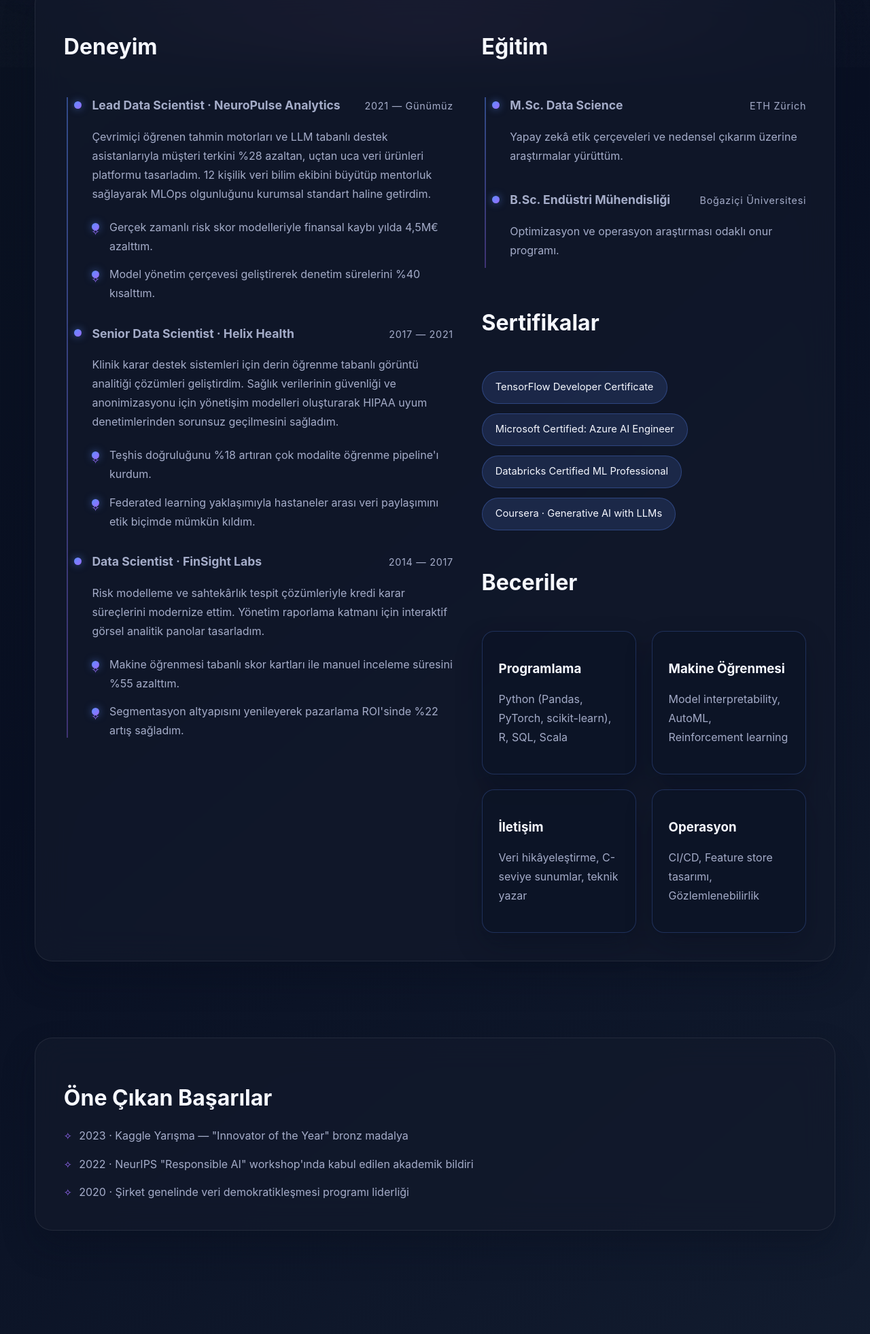
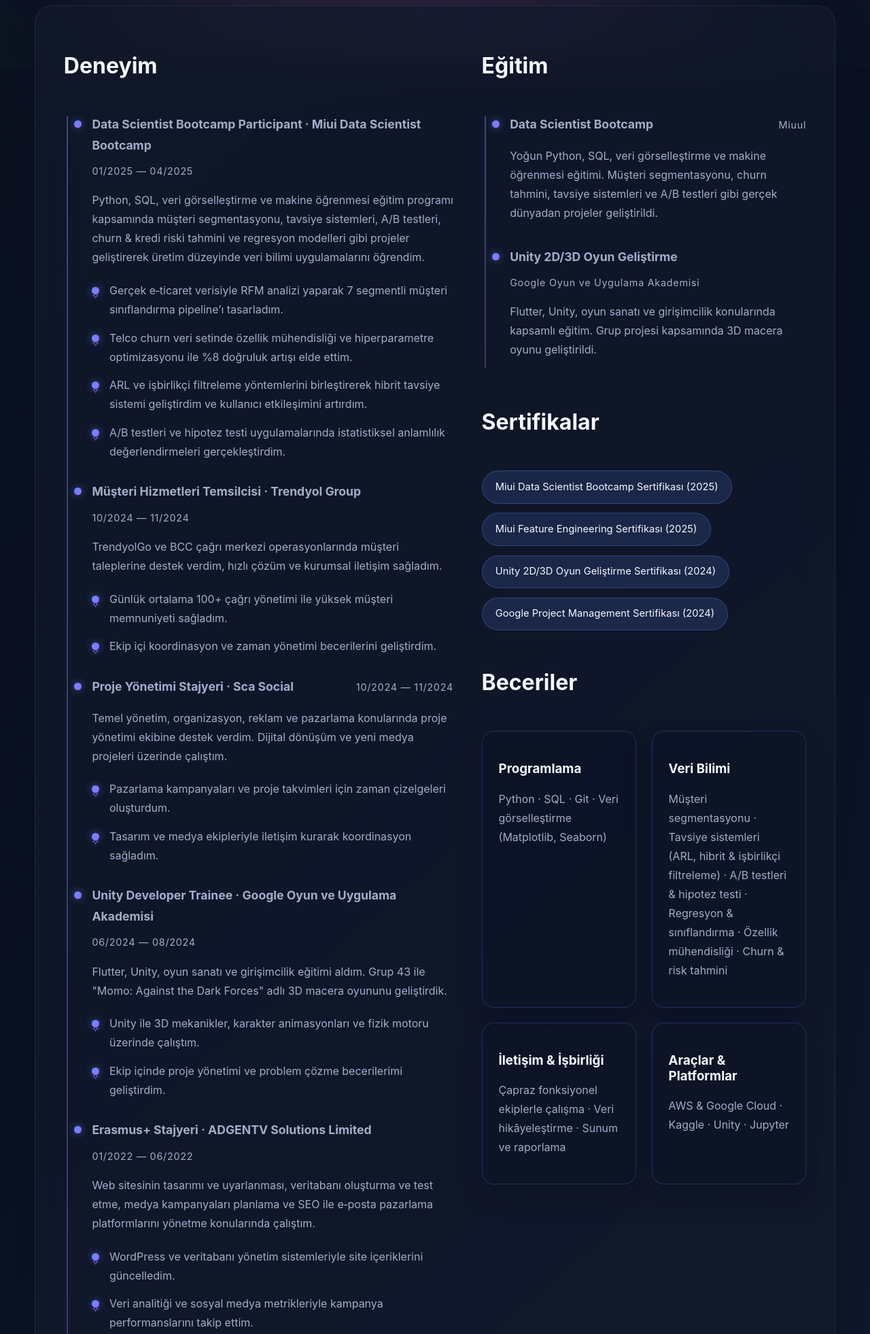
Before and after one commit to onurkrsrml/onur-karasurmeli-portfolio, a plain HTML site: page resume.html in a window 1280 px wide. Shown: the part 701-2663 px from the top of the page at 68% size. Drawn offline with Linux system fonts and the light colour scheme.

Commit message:
profile updated

```diff
--- a/resume.html
+++ b/resume.html
@@ -19,7 +19,7 @@
         <h1>Özgeçmiş</h1>
         <section class="summary">
             <h2>Profesyonel Özet</h2>
-            <p>Kurumsal ölçekte yapay zekâ programlarını sıfırdan inşa etmiş, veri stratejisi ve ürünleşme deneyimi yüksek bir Lead Data Scientist. Regüle endüstrilerde etik uyumluluğu korurken, üretim ortamında çalışan makine öğrenmesi çözümleriyle sürdürülebilir büyüme ve operasyonel verimlilik sağladım.</p>
+            <p>Miuul Data Scientist Bootcamp mezunu Junior Data Scientist ve Python &amp; Machine Learning tutkunu. Python, SQL ve makine öğrenmesi modelleri üzerine yoğun eğitim alarak gerçek dünyadan case çalışmaları üzerinde çalıştım. Müşteri segmentasyonu, tavsiye sistemleri, A/B testleri, regresyon, churn &amp; kredi riski tahmini gibi projeler geliştirerek veriye dayalı çözümler üretmeyi öğrendim. Hedefim veriye dayalı yaklaşımlarla somut iş değeri yaratmak ve uluslararası projelere katkı sağlamak.</p>
         </section>
 
         <section class="resume-grid">
@@ -28,35 +28,60 @@
                 <ul class="timeline">
                     <li>
                         <div class="timeline-header">
-                            <h3>Lead Data Scientist · NeuroPulse Analytics</h3>
-                            <span>2021 &mdash; Günümüz</span>
+                            <h3>Data Scientist Bootcamp Participant · Miui Data Scientist Bootcamp</h3>
+                            <span>01/2025 &mdash; 04/2025</span>
                         </div>
-                        <p>Çevrimiçi öğrenen tahmin motorları ve LLM tabanlı destek asistanlarıyla müşteri terkini %28 azaltan, uçtan uca veri ürünleri platformu tasarladım. 12 kişilik veri bilim ekibini büyütüp mentorluk sağlayarak MLOps olgunluğunu kurumsal standart haline getirdim.</p>
+                        <p>Python, SQL, veri görselleştirme ve makine öğrenmesi eğitim programı kapsamında müşteri segmentasyonu, tavsiye sistemleri, A/B testleri, churn &amp; kredi riski tahmini ve regresyon modelleri gibi projeler geliştirerek üretim düzeyinde veri bilimi uygulamalarını öğrendim.</p>
                         <ul class="achievement-list">
-                            <li>Gerçek zamanlı risk skor modelleriyle finansal kaybı yılda 4,5M€ azalttım.</li>
-                            <li>Model yönetim çerçevesi geliştirerek denetim sürelerini %40 kısalttım.</li>
+                            <li>Gerçek e‑ticaret verisiyle RFM analizi yaparak 7 segmentli müşteri sınıflandırma pipeline’ı tasarladım.</li>
+                            <li>Telco churn veri setinde özellik mühendisliği ve hiperparametre optimizasyonu ile %8 doğruluk artışı elde ettim.</li>
+                            <li>ARL ve işbirlikçi filtreleme yöntemlerini birleştirerek hibrit tavsiye sistemi geliştirdim ve kullanıcı etkileşimini artırdım.</li>
+                            <li>A/B testleri ve hipotez testi uygulamalarında istatistiksel anlamlılık değerlendirmeleri gerçekleştirdim.</li>
                         </ul>
                     </li>
                     <li>
                         <div class="timeline-header">
-                            <h3>Senior Data Scientist · Helix Health</h3>
-                            <span>2017 &mdash; 2021</span>
+                            <h3>Müşteri Hizmetleri Temsilcisi · Trendyol Group</h3>
+                            <span>10/2024 &mdash; 11/2024</span>
                         </div>
-                        <p>Klinik karar destek sistemleri için derin öğrenme tabanlı görüntü analitiği çözümleri geliştirdim. Sağlık verilerinin güvenliği ve anonimizasyonu için yönetişim modelleri oluşturarak HIPAA uyum denetimlerinden sorunsuz geçilmesini sağladım.</p>
+                        <p>TrendyolGo ve BCC çağrı merkezi operasyonlarında müşteri taleplerine destek verdim, hızlı çözüm ve kurumsal iletişim sağladım.</p>
                         <ul class="achievement-list">
-                            <li>Teşhis doğruluğunu %18 artıran çok modalite öğrenme pipeline'ı kurdum.</li>
-                            <li>Federated learning yaklaşımıyla hastaneler arası veri paylaşımını etik biçimde mümkün kıldım.</li>
+                            <li>Günlük ortalama 100+ çağrı yönetimi ile yüksek müşteri memnuniyeti sağladım.</li>
+                            <li>Ekip içi koordinasyon ve zaman yönetimi becerilerini geliştirdim.</li>
                         </ul>
                     </li>
                     <li>
                         <div class="timeline-header">
-                            <h3>Data Scientist · FinSight Labs</h3>
-                            <span>2014 &mdash; 2017</span>
+                            <h3>Proje Yönetimi Stajyeri · Sca Social</h3>
+                            <span>10/2024 &mdash; 11/2024</span>
                         </div>
-                        <p>Risk modelleme ve sahtekârlık tespit çözümleriyle kredi karar süreçlerini modernize ettim. Yönetim raporlama katmanı için interaktif görsel analitik panolar tasarladım.</p>
+                        <p>Temel yönetim, organizasyon, reklam ve pazarlama konularında proje yönetimi ekibine destek verdim. Dijital dönüşüm ve yeni medya projeleri üzerinde çalıştım.</p>
                         <ul class="achievement-list">
-                            <li>Makine öğrenmesi tabanlı skor kartları ile manuel inceleme süresini %55 azalttım.</li>
-                            <li>Segmentasyon altyapısını yenileyerek pazarlama ROI'sinde %22 artış sağladım.</li>
+                            <li>Pazarlama kampanyaları ve proje takvimleri için zaman çizelgeleri oluşturdum.</li>
+                            <li>Tasarım ve medya ekipleriyle iletişim kurarak koordinasyon sağladım.</li>
+                        </ul>
+                    </li>
+                    <li>
+                        <div class="timeline-header">
+                            <h3>Unity Developer Trainee · Google Oyun ve Uygulama Akademisi</h3>
+                            <span>06/2024 &mdash; 08/2024</span>
+                        </div>
+                        <p>Flutter, Unity, oyun sanatı ve girişimcilik eğitimi aldım. Grup 43 ile "Momo: Against the Dark Forces" adlı 3D macera oyununu geliştirdik.</p>
+                        <ul class="achievement-list">
+                            <li>Unity ile 3D mekanikler, karakter animasyonları ve fizik motoru üzerinde çalıştım.</li>
+                            <li>Ekip içinde proje yönetimi ve problem çözme becerilerimi geliştirdim.</li>
+                        </ul>
+                    </li>
+                    <li>
+                        <div class="timeline-header">
+                            <h3>Erasmus+ Stajyeri · ADGENTV Solutions Limited</h3>
+                            <span>01/2022 &mdash; 06/2022</span>
+                        </div>
+                        <p>Web sitesinin tasarımı ve uyarlanması, veritabanı oluşturma ve test etme, medya kampanyaları planlama ve SEO ile e‑posta pazarlama platformlarını yönetme konularında çalıştım.</p>
+                        <ul class="achievement-list">
+                            <li>WordPress ve veritabanı yönetim sistemleriyle site içeriklerini güncelledim.</li>
+                            <li>Veri analitiği ve sosyal medya metrikleriyle kampanya performanslarını takip ettim.</li>
+                            <li>Uluslararası ekiplerle çalışarak İngilizce iletişim becerilerimi geliştirdim.</li>
                         </ul>
                     </li>
                 </ul>
@@ -67,45 +92,45 @@
                 <ul class="timeline compact">
                     <li>
                         <div class="timeline-header">
-                            <h3>M.Sc. Data Science</h3>
-                            <span>ETH Zürich</span>
+                            <h3>Data Scientist Bootcamp</h3>
+                            <span>Miuul</span>
                         </div>
-                        <p>Yapay zekâ etik çerçeveleri ve nedensel çıkarım üzerine araştırmalar yürüttüm.</p>
+                        <p>Yoğun Python, SQL, veri görselleştirme ve makine öğrenmesi eğitimi. Müşteri segmentasyonu, churn tahmini, tavsiye sistemleri ve A/B testleri gibi gerçek dünyadan projeler geliştirildi.</p>
                     </li>
                     <li>
                         <div class="timeline-header">
-                            <h3>B.Sc. Endüstri Mühendisliği</h3>
-                            <span>Boğaziçi Üniversitesi</span>
+                            <h3>Unity 2D/3D Oyun Geliştirme</h3>
+                            <span>Google Oyun ve Uygulama Akademisi</span>
                         </div>
-                        <p>Optimizasyon ve operasyon araştırması odaklı onur programı.</p>
+                        <p>Flutter, Unity, oyun sanatı ve girişimcilik konularında kapsamlı eğitim. Grup projesi kapsamında 3D macera oyunu geliştirildi.</p>
                     </li>
                 </ul>
 
                 <h2>Sertifikalar</h2>
                 <ul class="badge-list">
-                    <li>TensorFlow Developer Certificate</li>
-                    <li>Microsoft Certified: Azure AI Engineer</li>
-                    <li>Databricks Certified ML Professional</li>
-                    <li>Coursera · Generative AI with LLMs</li>
+                    <li>Miui Data Scientist Bootcamp Sertifikası (2025)</li>
+                    <li>Miui Feature Engineering Sertifikası (2025)</li>
+                    <li>Unity 2D/3D Oyun Geliştirme Sertifikası (2024)</li>
+                    <li>Google Project Management Sertifikası (2024)</li>
                 </ul>
 
                 <h2>Beceriler</h2>
                 <div class="skills-grid">
                     <div>
                         <h3>Programlama</h3>
-                        <p>Python (Pandas, PyTorch, scikit-learn), R, SQL, Scala</p>
+                        <p>Python · SQL · Git · Veri görselleştirme (Matplotlib, Seaborn)</p>
                     </div>
                     <div>
-                        <h3>Makine Öğrenmesi</h3>
-                        <p>Model interpretability, AutoML, Reinforcement learning</p>
+                        <h3>Veri Bilimi</h3>
+                        <p>Müşteri segmentasyonu · Tavsiye sistemleri (ARL, hibrit &amp; işbirlikçi filtreleme) · A/B testleri &amp; hipotez testi · Regresyon &amp; sınıflandırma · Özellik mühendisliği · Churn &amp; risk tahmini</p>
                     </div>
                     <div>
-                        <h3>İletişim</h3>
-                        <p>Veri hikâyeleştirme, C-seviye sunumlar, teknik yazar</p>
+                        <h3>İletişim &amp; İşbirliği</h3>
+                        <p>Çapraz fonksiyonel ekiplerle çalışma · Veri hikâyeleştirme · Sunum ve raporlama</p>
                     </div>
                     <div>
-                        <h3>Operasyon</h3>
-                        <p>CI/CD, Feature store tasarımı, Gözlemlenebilirlik</p>
+                        <h3>Araçlar &amp; Platformlar</h3>
+                        <p>AWS &amp; Google Cloud · Kaggle · Unity · Jupyter</p>
                     </div>
                 </div>
             </article>
@@ -114,9 +139,9 @@
         <section class="awards">
             <h2>Öne Çıkan Başarılar</h2>
             <ul class="achievement-list">
-                <li>2023 · Kaggle Yarışma &mdash; "Innovator of the Year" bronz madalya</li>
-                <li>2022 · NeurIPS "Responsible AI" workshop'ında kabul edilen akademik bildiri</li>
-                <li>2020 · Şirket genelinde veri demokratikleşmesi programı liderliği</li>
+                <li>2025 · Miui Data Scientist Bootcamp — Başarı sertifikası ve dereceyle mezuniyet</li>
+                <li>2024 · Google Oyun ve Uygulama Akademisi — Program tamamlama ve 3D oyun projesi</li>
+                <li>2023 · Kaggle topluluğu — 1,3K+ takipçi ve aktif yarışma katılımı</li>
             </ul>
         </section>
     </main>
```
Also changed, not shown: index.html (+25 -25 lines), projects.html (+22 -22 lines).
